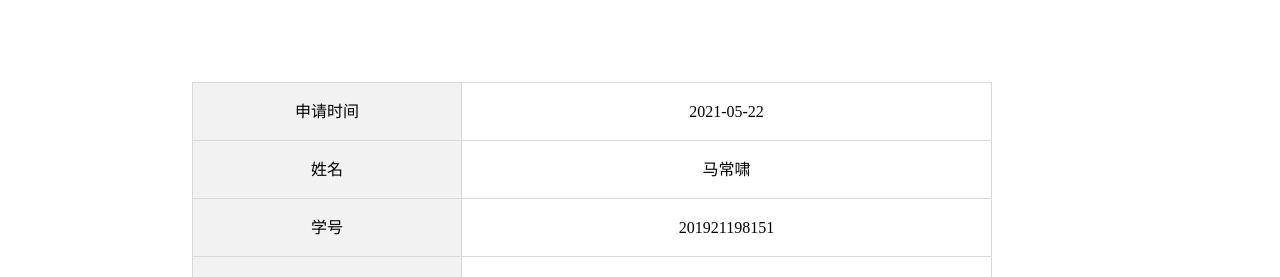
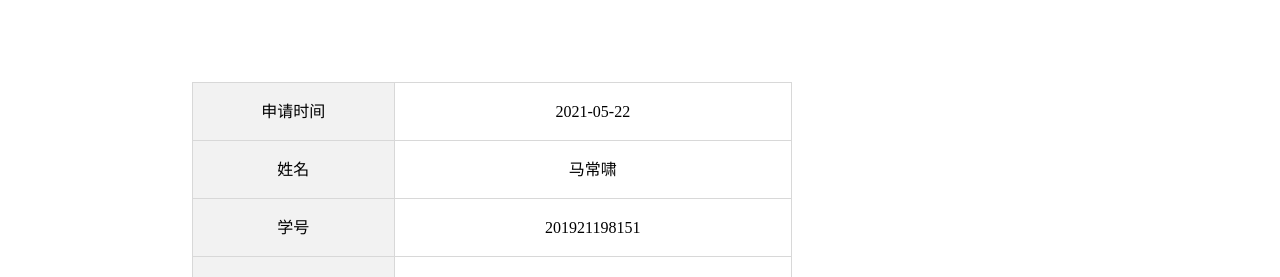
Before and after one commit to mcx797/beiyu.github.io, a plain HTML site: page index.html in a window 1280 px wide. Shown: the part 523-800 px from the top of the page. Drawn offline with Linux system fonts and the light colour scheme.

Commit message:
tablesize

```diff
--- a/index.html
+++ b/index.html
@@ -8,7 +8,7 @@
 	</title>
 	<style>
 	table,table tr th, table tr td { border:1px solid #D8D8D8; }
-	table { width: 800px; min-height: 55px; line-height: 55px; text-align: center; border-color:#D8D8D8; border-collapse: collapse;}
+	table { width: 600px; min-height: 55px; line-height: 55px; text-align: center; border-color:#D8D8D8; border-collapse: collapse;}
 	.table_border{
 				border:1px solid #D8D8D8;
 				}
```
